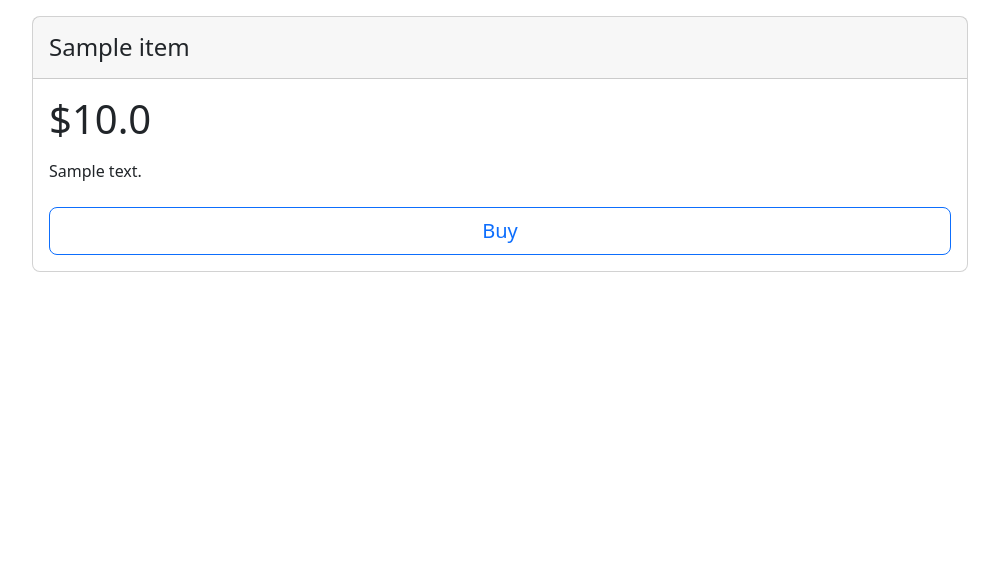
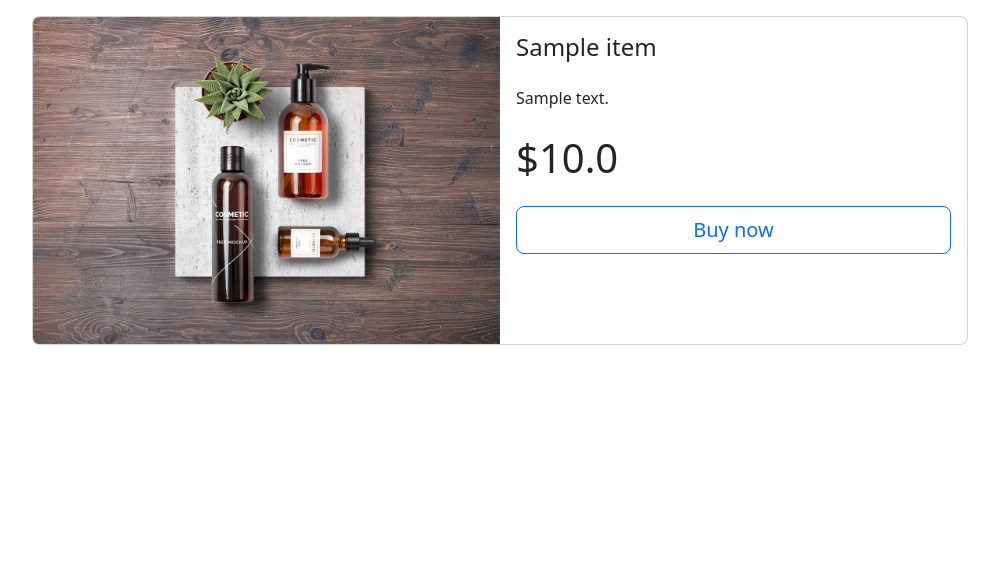
Before and after one commit to kaminyv/django_stripe_api, a Django app: page /item/1 in a window 1280 px wide. Shown: the part 109-693 px from the top of the page, without its empty margins (140-1139 px from the left). Run offline with Django 4.2, Linux system fonts and the light colour scheme; tables that the repository leaves empty hold one stand-in row (values such as "Sample post"); some libraries are stand-ins or nearby versions.

Commit message:
UPDATE template api.

```diff
--- a/app/api/templates/api/item_detail.html
+++ b/app/api/templates/api/item_detail.html
@@ -1,13 +1,19 @@
 {% extends 'base_template.html' %}
+{% load static %}
 {% block content %}
     <div id="{{ object.id }}" class="card h-100 mb-4 rounded-3">
-        <div class="card-header py-3">
-            <h4 class="my-0 fw-normal">{{ object.name }}</h4>
-        </div>
-        <div class="card-body">
-            <h1 class="card-title pricing-card-title">${{ object.price }}</h1>
-            <p class="text mt-3 mb-4">{{ object.description }}</p>
-            <a type="button" id="buy" class="w-100 btn btn-lg btn-outline-primary">Buy</a>
+        <div class="row g-0">
+            <div class="col-md-6">
+                <img src="{% static 'api/img/product.jpg' %}" class="img-fluid rounded-start" alt="...">
+            </div>
+            <div class="col-md-6">
+                <div class="card-body">
+                    <h4 class="card-title mb-4">{{ object.name }}</h4>
+                    <p class="text mb-4">{{ object.description }}</p>
+                    <h1 class="card-title pricing-card-title mb-4">${{ object.price }}</h1>
+                    <a type="button" id="buy" class="w-100 btn btn-lg btn-outline-primary">Buy now</a>
+                </div>
+            </div>
         </div>
     </div>
     {% load static %}
```
Also changed, not shown: app/api/templates/api/item_list.html (+5 -6 lines), app/api/static/api/img/product.jpg (added).
